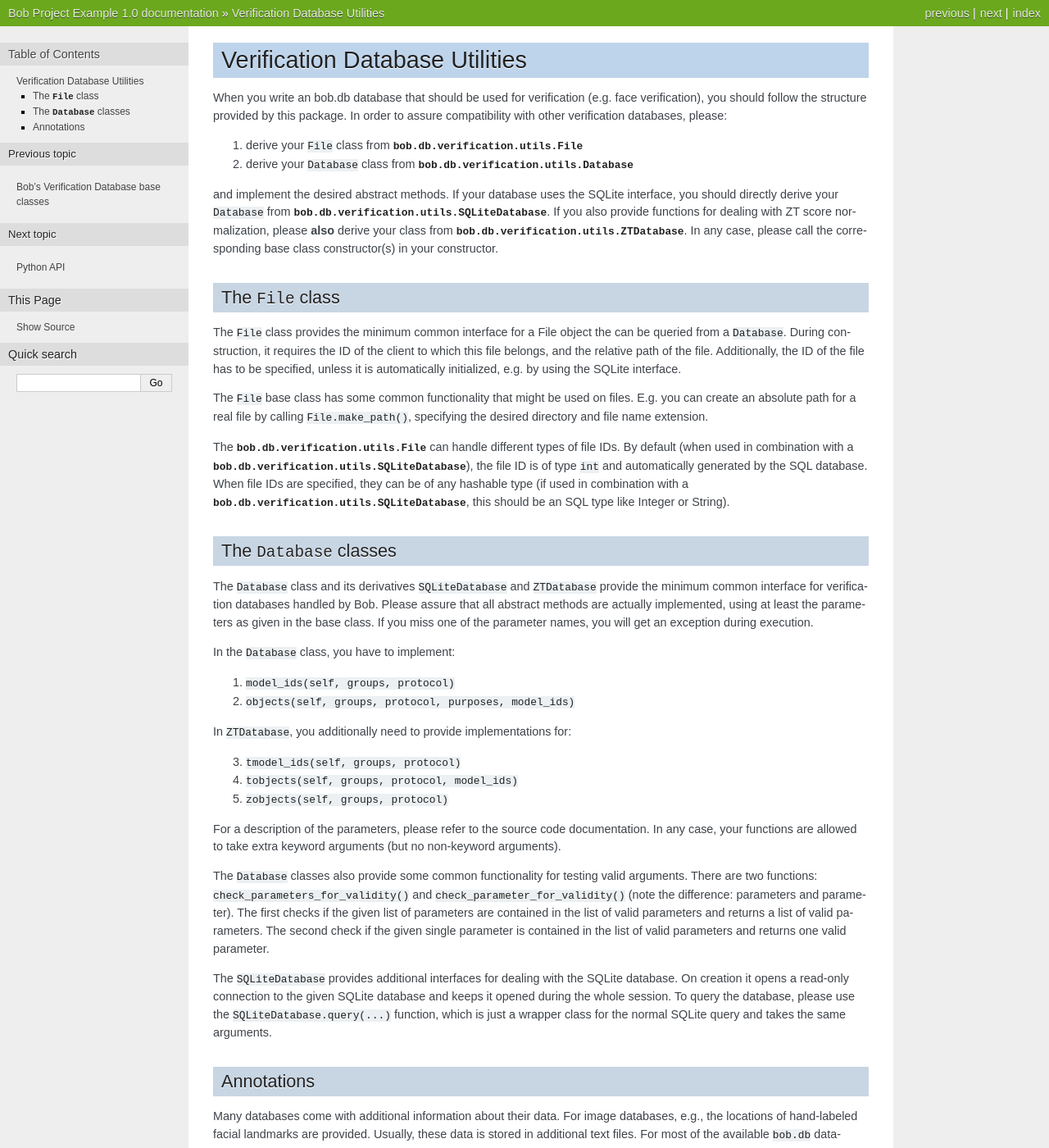
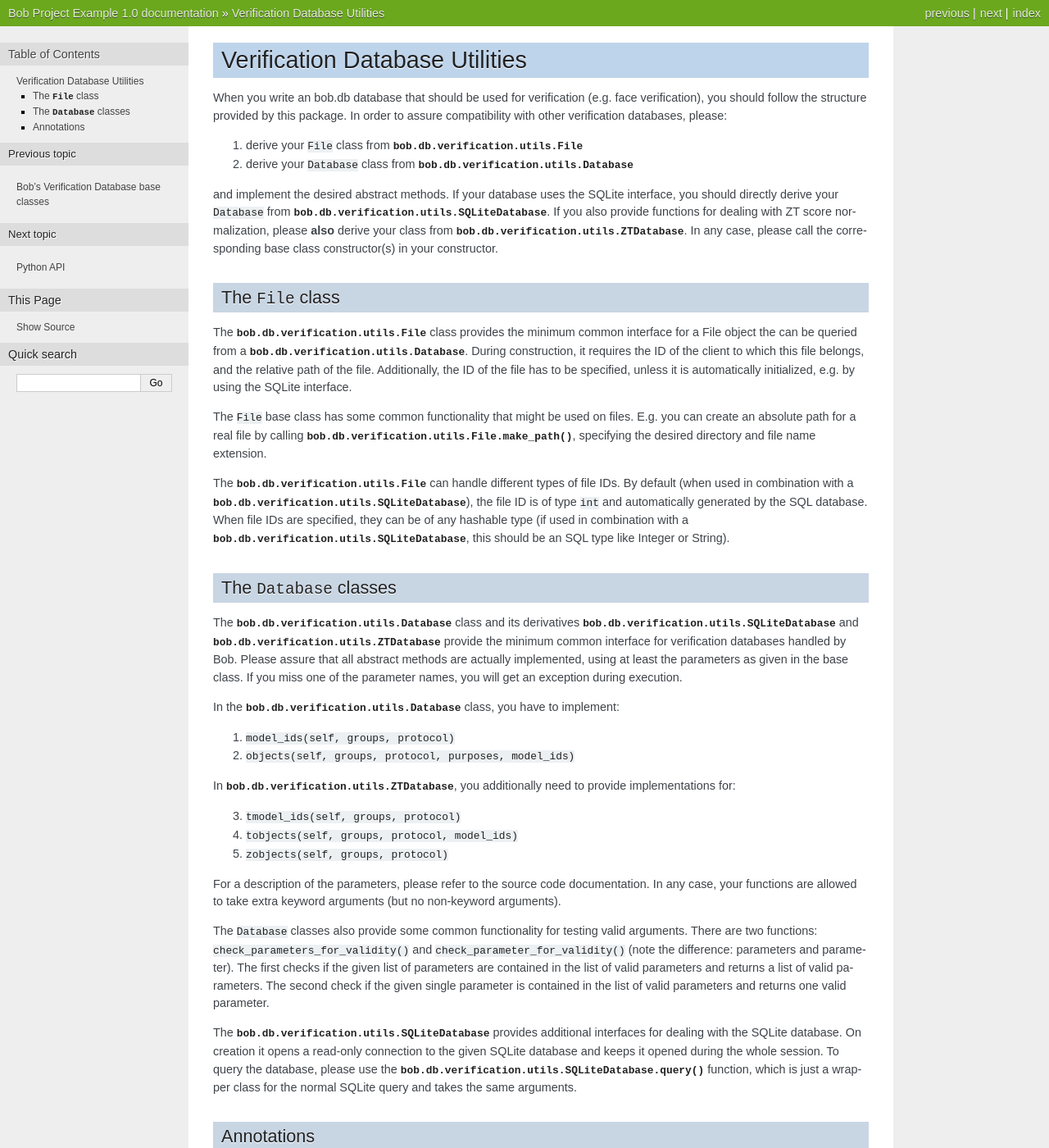
Before and after one commit to 183amir/bob.db.verification.utils, a Sphinx documentation site: the page built from doc/guide.rst, in a window 1280 px wide and 1400 px high. Shown: the whole window at 82% size. Built offline with Sphinx 7.4.7, drawn with Linux system fonts in a browser that asks for light colours; formulas are drawn with MathJax 3.

Commit message:
Improved documentation.

```diff
--- a/doc/guide.rst
+++ b/doc/guide.rst
@@ -21,12 +21,12 @@ In any case, please call the corresponding base class constructor(s) in your con
 The ``File`` class
 ------------------
 
-The ``File`` class provides the minimum common interface for a File object the can be queried from a ``Database``.
+The :py:class:`bob.db.verification.utils.File` class provides the minimum common interface for a File object the can be queried from a :py:class:`bob.db.verification.utils.Database`.
 During construction, it requires the ID of the client to which this file belongs, and the relative path of the file.
 Additionally, the ID of the file has to be specified, unless it is automatically initialized, e.g. by using the SQLite interface.
 
 The ``File`` base class has some common functionality that might be used on files.
-E.g. you can create an absolute path for a real file by calling ``File.make_path()``, specifying the desired directory and file name extension.
+E.g. you can create an absolute path for a real file by calling :py:func:`bob.db.verification.utils.File.make_path`, specifying the desired directory and file name extension.
 
 The :py:class:`bob.db.verification.utils.File` can handle different types of file IDs.
 By default (when used in combination with a :py:class:`bob.db.verification.utils.SQLiteDatabase`), the file ID is of type ``int`` and automatically generated by the SQL database.
@@ -36,16 +36,16 @@ When file IDs are specified, they can be of any hashable type (if used in combin
 The ``Database`` classes
 ------------------------
 
-The ``Database`` class and its derivatives ``SQLiteDatabase`` and ``ZTDatabase`` provide the minimum common interface for verification databases handled by Bob.
+The :py:class:`bob.db.verification.utils.Database` class and its derivatives :py:class:`bob.db.verification.utils.SQLiteDatabase` and :py:class:`bob.db.verification.utils.ZTDatabase` provide the minimum common interface for verification databases handled by Bob.
 Please assure that all abstract methods are actually implemented, using at least the parameters as given in the base class.
 If you miss one of the parameter names, you will get an exception during execution.
 
-In the ``Database`` class, you have to implement:
+In the :py:class:`bob.db.verification.utils.Database` class, you have to implement:
 
 1. ``model_ids(self, groups, protocol)``
 2. ``objects(self, groups, protocol, purposes, model_ids)``
 
-In ``ZTDatabase``, you additionally need to provide implementations for:
+In :py:class:`bob.db.verification.utils.ZTDatabase`, you additionally need to provide implementations for:
 
 3. ``tmodel_ids(self, groups, protocol)``
 4. ``tobjects(self, groups, protocol, model_ids)``
@@ -59,9 +59,9 @@ There are two functions: ``check_parameters_for_validity()`` and ``check_paramet
 The first checks if the given list of parameters are contained in the list of valid parameters and returns a list of valid parameters.
 The second check if the given single parameter is contained in the list of valid parameters and returns one valid parameter.
 
-The ``SQLiteDatabase`` provides additional interfaces for dealing with the SQLite database.
+The :py:class:`bob.db.verification.utils.SQLiteDatabase` provides additional interfaces for dealing with the SQLite database.
 On creation it opens a read-only connection to the given SQLite database and keeps it opened during the whole session.
-To query the database, please use the ``SQLiteDatabase.query(...)`` function, which is just a wrapper class for the normal SQLite query and takes the same arguments.
+To query the database, please use the :py:func:`bob.db.verification.utils.SQLiteDatabase.query` function, which is just a wrapper class for the normal SQLite query and takes the same arguments.
 
 
 Annotations
```
Also changed, not shown: 1 other file.
